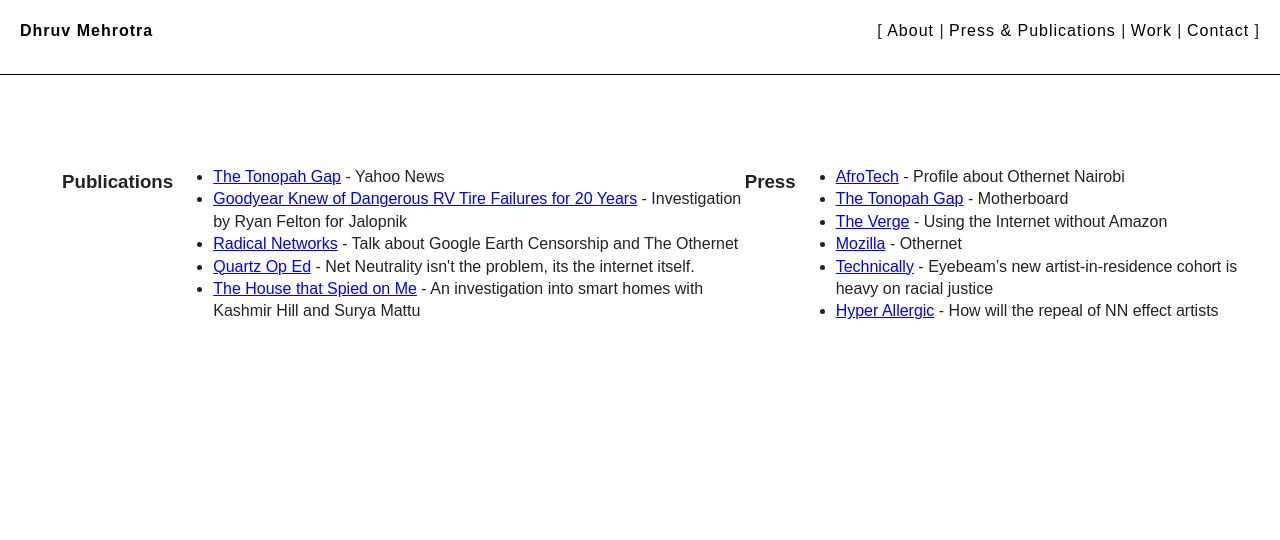
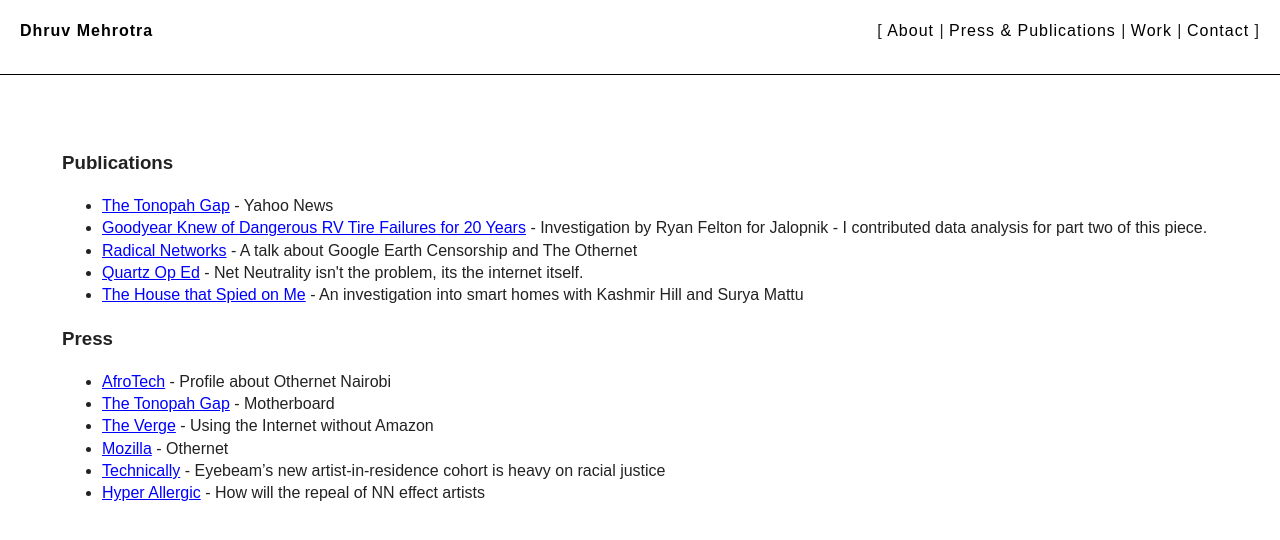
Before and after one commit to dmehrotra/website, a plain HTML site: page press.html in a window 1280 px wide. Drawn offline with Linux system fonts and the light colour scheme.

Commit message:
all these little things i hate doing

```diff
--- a/css/main.css
+++ b/css/main.css
@@ -152,6 +152,10 @@
 }
 
 .grid{
+        margin-left: 30px;
+        margin-top:150px;
+}
+.section{
         margin-left: 30px;
         margin-top:150px;
 }
--- a/press.html
+++ b/press.html
@@ -31,12 +31,12 @@
   </div>
 
   <div id="site-content">
-  	<div class="grid">
+  	<div class="section">
   		<h3>Publications</h3>
   		<ul>
   			<li><a href="">The Tonopah Gap</a> - Yahoo News </li>
-  			<li><a href="https://jalopnik.com/goodyear-knew-of-dangerous-rv-tire-failures-for-over-20-1824997252">Goodyear Knew of Dangerous RV Tire Failures for 20 Years</a> - Investigation by Ryan Felton for Jalopnik</li>
-  		    <li><a href="https://livestream.com/internetsociety/radnets17/videos/164805483">Radical Networks</a> - Talk about Google Earth Censorship and The Othernet</li>
+  			<li><a href="https://jalopnik.com/goodyear-knew-of-dangerous-rv-tire-failures-for-over-20-1824997252">Goodyear Knew of Dangerous RV Tire Failures for 20 Years</a> - Investigation by Ryan Felton for Jalopnik - I contributed data analysis for part two of this piece.</li>
+  		    <li><a href="https://livestream.com/internetsociety/radnets17/videos/164805483">Radical Networks</a> - A talk about Google Earth Censorship and The Othernet</li>
   		    <li><a href="https://qz.com/1204956/net-neutrality-isnt-the-problem-its-the-internet-itself/">Quartz Op Ed</a> - Net Neutrality isn't the problem, its the internet itself.</li>
   		    <li><a href="https://gizmodo.com/the-house-that-spied-on-me-1822429852">The House that Spied on Me</a> - An investigation into smart homes with Kashmir Hill and Surya Mattu</li>
   		</ul>
```
Also changed, not shown: about.html (+1 -1 lines).
